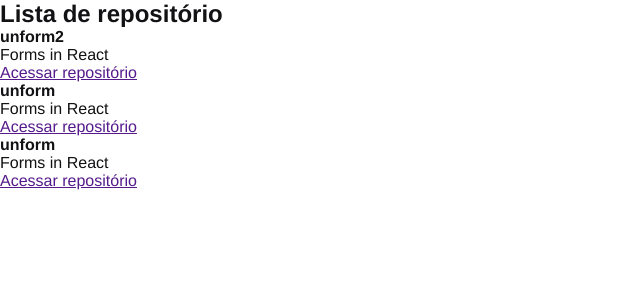
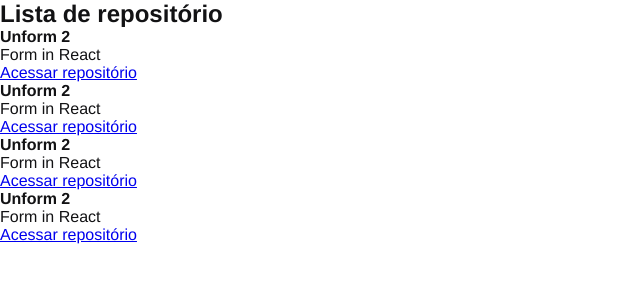
Before and after one commit to wesleydrum10/Ignite, a React app: page / in a window 1280 px wide. Shown: the top 300 px of the page, without its empty margins (0-640 px from the left). Built offline with nearby package versions, Linux system fonts and the light colour scheme.

Commit message:
Propriedades no React

```diff
--- /dev/null
+++ b/src/components/RepositoryItem.jsx
@@ -0,0 +1,11 @@
+export function RepositoryItem(props) {
+    return (
+        <li>
+            <strong>{props.repository.name ?? 'Default'}</strong>
+            <p>{props.repository.description}</p>
+            <a href={props.repository.link }>
+                Acessar repositório
+            </a>
+        </li>
+    );
+}
--- a/src/components/RepositoryList.jsx
+++ b/src/components/RepositoryList.jsx
@@ -1,31 +1,20 @@
-const repositoryName = "unform2";
+import { RepositoryItem } from "./RepositoryItem";
+
+const repository = {
+    name: "Unform 2",
+    description: "Form in React",
+    link: "https://github.com/unform/unform"
+}
 
 export function RepositoryList() {
     return(
         <section className="repository-list">
             <h1>Lista de repositório</h1>
             <ul>
-                <li>
-                    <strong>{repositoryName}</strong>
-                    <p>Forms in React</p>
-                    <a href="">
-                        Acessar repositório
-                    </a>
-                </li>
-                <li>
-                    <strong>unform</strong>
-                    <p>Forms in React</p>
-                    <a href="">
-                        Acessar repositório
-                    </a>
-                </li>
-                <li>
-                    <strong>unform</strong>
-                    <p>Forms in React</p>
-                    <a href="">
-                        Acessar repositório
-                    </a>
-                </li>
+                <RepositoryItem repository={repository}/>
+                <RepositoryItem repository={repository} />
+                <RepositoryItem repository={repository} />
+                <RepositoryItem repository={repository} />
             </ul>
         </section>
     )
```
